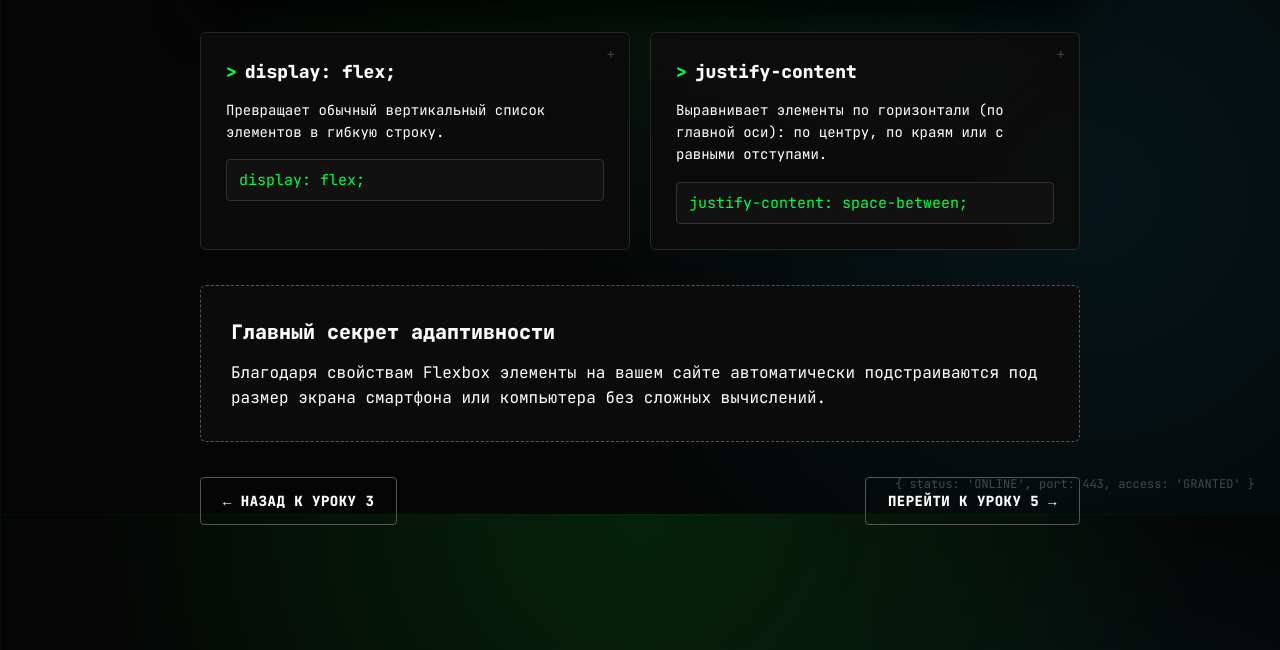
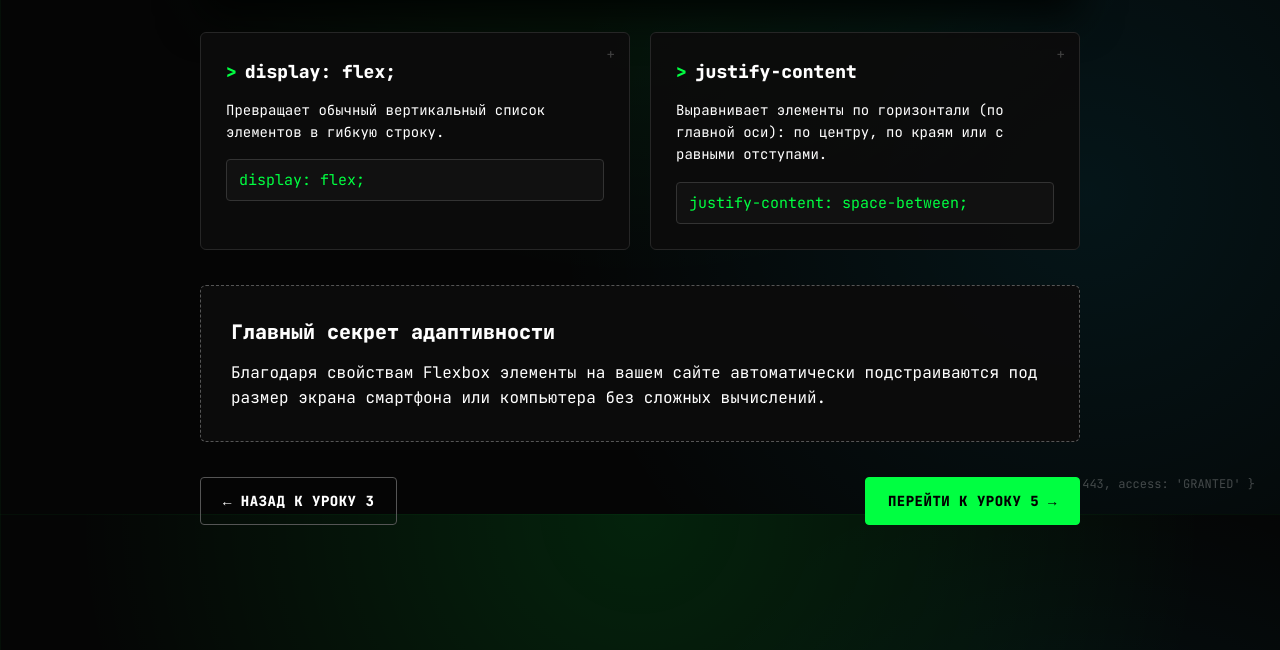
Before and after one commit to eriknuraly-alt/html-course, a plain HTML site: page lesson4.html in a window 1280 px wide. Shown: the part 286-936 px from the top of the page. Drawn offline with Linux system fonts and the light colour scheme.

Commit message:
Update lesson4.html

```diff
--- a/lesson4.html
+++ b/lesson4.html
@@ -41,7 +41,7 @@
 
         <div class="navigation-buttons">
             <a href="lesson3.html" class="btn btn-secondary">← Назад к Уроку 3</a>
-           <a href="lesson3.html" class="btn btn-secondary">Перейти к Уроку 5 →</a>
+           <a href="lesson5.html" class="btn">Перейти к Уроку 5 →</a>
         </div>
     </main>
 
```
